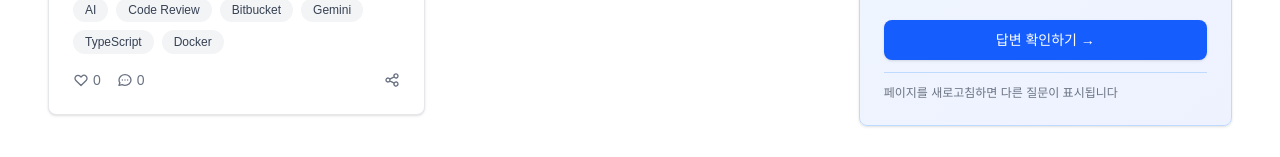
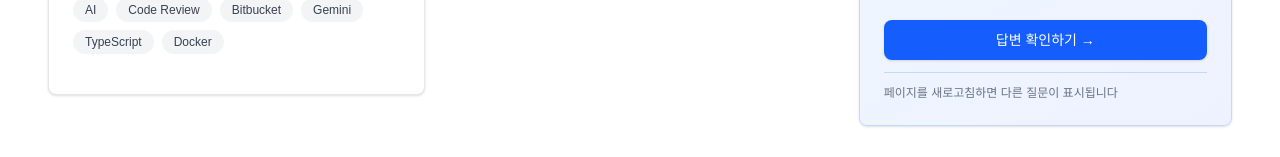
Before and after one commit to yunjunhojj/jj-blog, a Next.js app: page / in a window 1280 px wide. Shown: the part 580-737 px from the top of the page. Built offline with nearby package versions, Linux system fonts and the light colour scheme; no server answers.

Commit message:
refactor: PostCard에서 likes/comments 기능 제거 및 타입 안전성 개선

```diff
--- a/app/page.tsx
+++ b/app/page.tsx
@@ -1,4 +1,9 @@
-import { getLatestPosts, getPostsByCategory, getPostsByTag } from "@/lib/posts";
+import {
+  getLatestPosts,
+  getPostsByCategory,
+  getPostsByTag,
+  PostMeta,
+} from "@/lib/posts";
 import PostCard from "@/components/PostCard";
 import Sidebar from "@/components/Sidebar";
 import Link from "next/link";
@@ -12,7 +17,7 @@ export default async function Home({ searchParams }: HomeProps) {
   const category = params?.category;
   const tag = params?.tag;
 
-  let posts;
+  let posts: PostMeta[] = [];
   let title = "최신 포스트";
   let subtitle = "개발과 관련된 최신 글들을 만나보세요";
 
@@ -77,8 +82,6 @@ export default async function Home({ searchParams }: HomeProps) {
                   tags={post.tags}
                   slug={post.slug}
                   image={post.image}
-                  likes={post.likes}
-                  comments={post.comments}
                 />
               ))}
             </div>
--- a/components/PostCard.tsx
+++ b/components/PostCard.tsx
@@ -10,8 +10,6 @@ export interface PostCardProps {
   tags?: string[];
   slug: string;
   image?: string;
-  likes?: number;
-  comments?: number;
 }
 
 export default function PostCard({
@@ -22,8 +20,6 @@ export default function PostCard({
   tags = [],
   slug,
   image,
-  likes = 0,
-  comments = 0,
 }: PostCardProps) {
   const formattedDate = dayjs(date).format("YYYY.MM.DD");
 
@@ -86,59 +82,6 @@ export default function PostCard({
               ))}
             </div>
           )}
-
-          <div className="flex items-center gap-4 text-sm text-gray-500 dark:text-gray-400">
-            <div className="flex items-center gap-1">
-              <svg
-                xmlns="http://www.w3.org/2000/svg"
-                className="h-4 w-4"
-                fill="none"
-                viewBox="0 0 24 24"
-                stroke="currentColor"
-              >
-                <path
-                  strokeLinecap="round"
-                  strokeLinejoin="round"
-                  strokeWidth={2}
-                  d="M4.318 6.318a4.5 4.5 0 000 6.364L12 20.364l7.682-7.682a4.5 4.5 0 00-6.364-6.364L12 7.636l-1.318-1.318a4.5 4.5 0 00-6.364 0z"
-                />
-              </svg>
-              <span>{likes}</span>
-            </div>
-            <div className="flex items-center gap-1">
-              <svg
-                xmlns="http://www.w3.org/2000/svg"
-                className="h-4 w-4"
-                fill="none"
-                viewBox="0 0 24 24"
-                stroke="currentColor"
-              >
-                <path
-                  strokeLinecap="round"
-                  strokeLinejoin="round"
-                  strokeWidth={2}
-                  d="M8 12h.01M12 12h.01M16 12h.01M21 12c0 4.418-4.03 8-9 8a9.863 9.863 0 01-4.255-.949L3 20l1.395-3.72C3.512 15.042 3 13.574 3 12c0-4.418 4.03-8 9-8s9 3.582 9 8z"
-                />
-              </svg>
-              <span>{comments}</span>
-            </div>
-            <div className="flex items-center gap-1 ml-auto">
-              <svg
-                xmlns="http://www.w3.org/2000/svg"
-                className="h-4 w-4"
-                fill="none"
-                viewBox="0 0 24 24"
-                stroke="currentColor"
-              >
-                <path
-                  strokeLinecap="round"
-                  strokeLinejoin="round"
-                  strokeWidth={2}
-                  d="M8.684 13.342C8.886 12.938 9 12.482 9 12c0-.482-.114-.938-.316-1.342m0 2.684a3 3 0 110-2.684m0 2.684l6.632 3.316m-6.632-6l6.632-3.316m0 0a3 3 0 105.367-2.684 3 3 0 00-5.367 2.684zm0 9.316a3 3 0 105.368 2.684 3 3 0 00-5.368-2.684z"
-                />
-              </svg>
-            </div>
-          </div>
         </div>
       </Link>
     </article>
```
Also changed, not shown: lib/posts.ts (+25 -29 lines).
